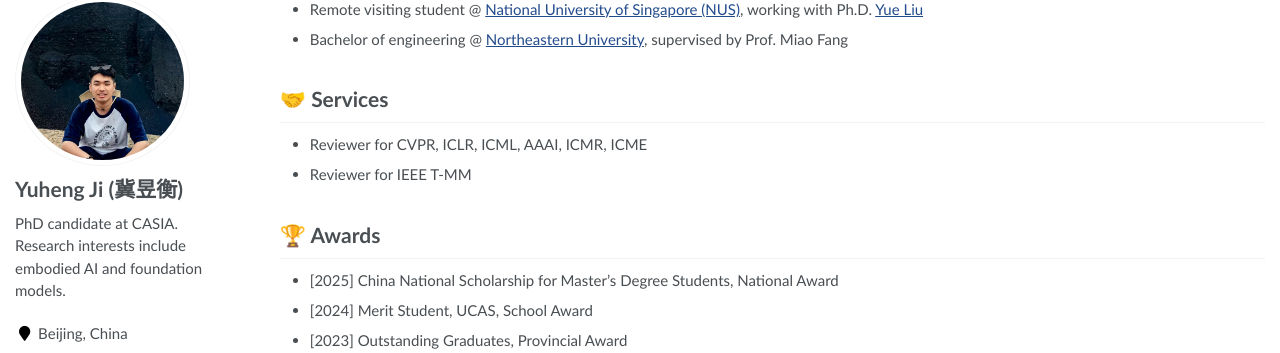
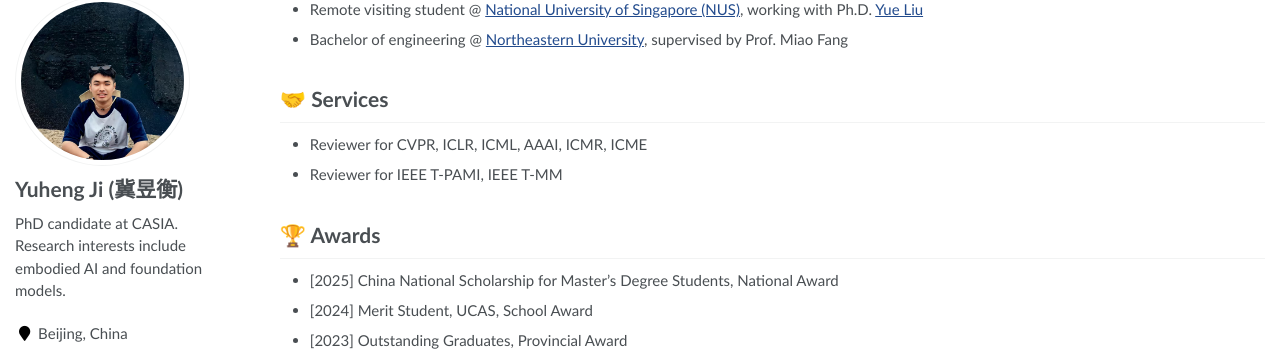
Before and after one commit to Yuheng2000/yuheng2000.github.io, a Jekyll site: the page built from _pages/about.md, in a window 1280 px wide and 900 px high, scrolled down 2757 px. Shown: the part 95-448 px from the top of the window. Built offline with Jekyll 4.4.1, drawn with Linux system fonts in a browser that asks for light colours.

Commit message:
Update about.md

```diff
--- a/_pages/about.md
+++ b/_pages/about.md
@@ -525,7 +525,7 @@ This work studies the scaling challenge of universal AI-generated image detectio
 # 🤝 Services
 
 - Reviewer for CVPR, ICLR, ICML, AAAI, ICMR, ICME
-- Reviewer for IEEE T-MM
+- Reviewer for IEEE T-PAMI, IEEE T-MM
 
 <span class='anchor' id='awards'></span>
 
```
